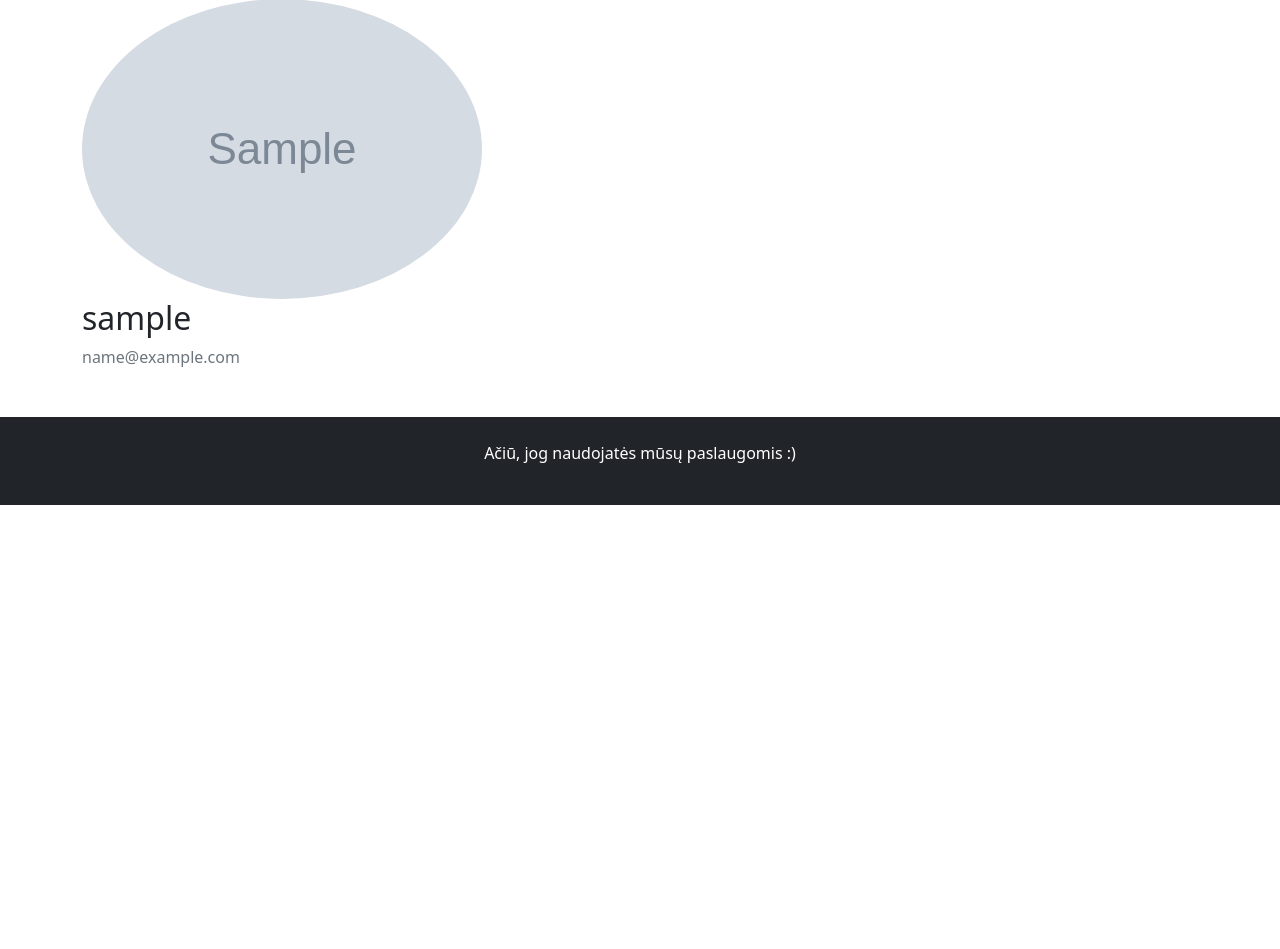
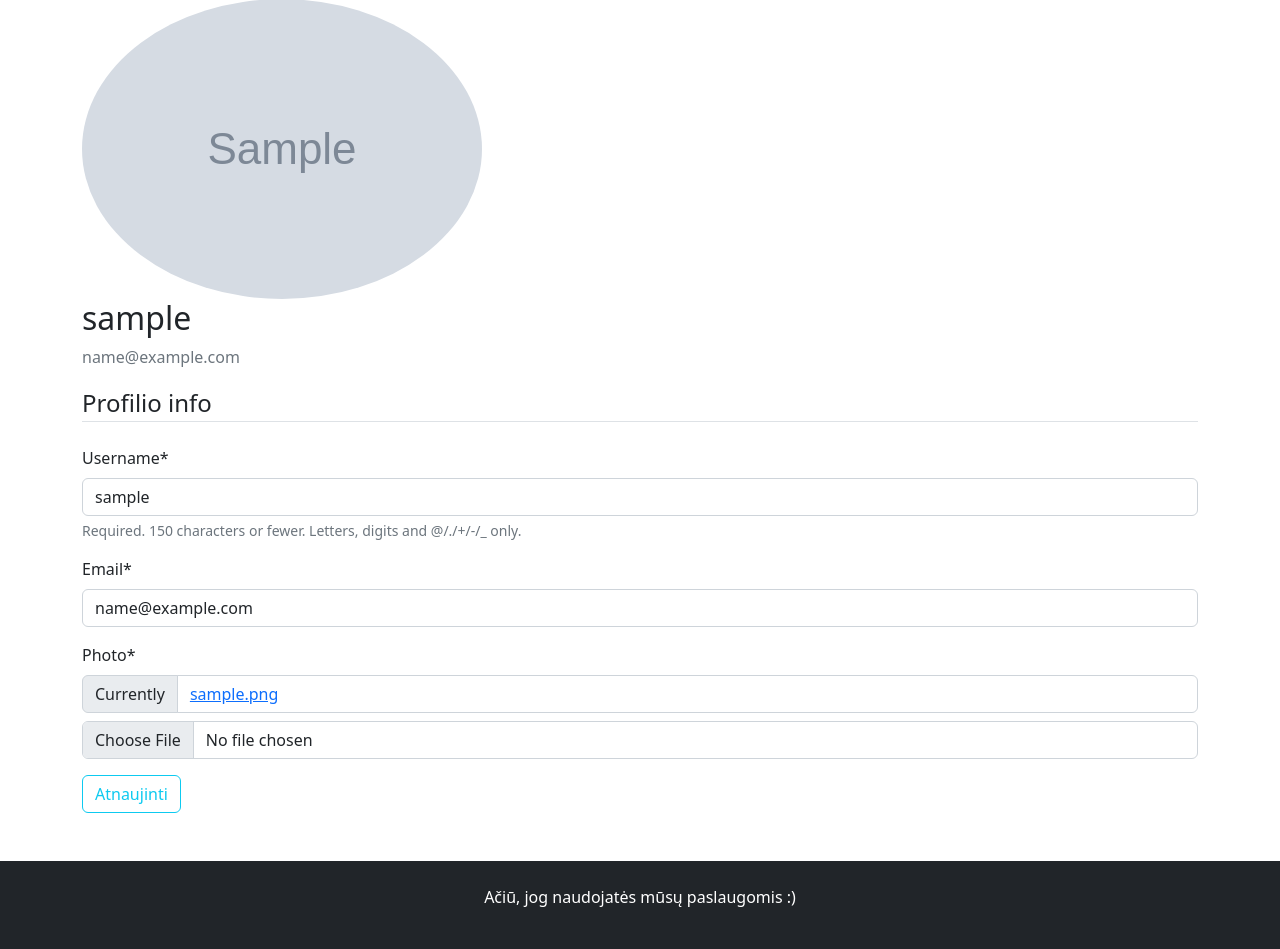
Before and after one commit to TomaDovydene/Autoservice_Django, a Django app: page /autoservice/profile/ in a window 1280 px wide. Shown: the part 305-1254 px from the top of the page. Before the commit the page ends 810 px from the top, so only its background shows below. Run offline with Django 4.2, Linux system fonts and the light colour scheme; a user stored in the database is signed in; tables that the repository leaves empty hold one stand-in row (values such as "Sample post"); grey boxes marked "Sample" are stand-in pictures; some libraries are stand-ins or nearby versions.

Commit message:
Galima profilio redagavimas vartotojui

```diff
--- a/mysite/autoservice/forms.py
+++ b/mysite/autoservice/forms.py
@@ -1,8 +1,24 @@
 from .models import OrderReview
 from django import forms
+from .models import Profile
+from django.contrib.auth.models import User
 
 class OrderReviewForm(forms.ModelForm):
     class Meta:
         model = OrderReview
         fields = ('content',)
         widgets = {'order': forms.HiddenInput(), 'reviewer': forms.HiddenInput()}
+
+
+class UserUpdateForm(forms.ModelForm):
+    email = forms.EmailField()
+
+    class Meta:
+        model = User
+        fields = ['username', 'email']
+
+
+class ProfileUpdateForm(forms.ModelForm):
+    class Meta:
+        model = Profile
+        fields = ['photo']
--- a/mysite/autoservice/templates/profile.html
+++ b/mysite/autoservice/templates/profile.html
@@ -1,6 +1,8 @@
 {% extends "base.html" %}
 
 {% block "title" %}Profilis{% endblock%}
+
+{% load crispy_forms_tags %}
 
 {% block "content" %}
     <div class="content-section">
@@ -11,5 +13,16 @@
           <p class="text-secondary">{{ user.email }}</p>
         </div>
       </div>
+        <form method="POST" enctype="multipart/form-data">
+            {% csrf_token %}
+            <fieldset class="form-group">
+                <legend class="border-bottom mb-4">Profilio info</legend>
+                {{ u_form|crispy }}
+                {{ p_form|crispy }}
+            </fieldset>
+            <div class="form-group">
+                <button class="btn btn-outline-info" type="submit">Atnaujinti</button>
+            </div>
+        </form>
     </div>
 {% endblock %}
--- a/mysite/autoservice/views.py
+++ b/mysite/autoservice/views.py
@@ -12,6 +12,7 @@ from django.contrib import messages
 from django.views.generic.edit import FormMixin
 from .forms import OrderReviewForm
 from django.contrib.auth.decorators import login_required
+from .forms import UserUpdateForm, ProfileUpdateForm
 
 # Create your views here.
 def index(request):
@@ -131,4 +132,20 @@ def register(request):
 
 @login_required
 def profile(request):
-    return render(request, 'profile.html')
+    if request.method == "POST":
+        u_form = UserUpdateForm(request.POST, instance=request.user)
+        p_form = ProfileUpdateForm(request.POST, request.FILES, instance=request.user.profile)
+        if u_form.is_valid() and p_form.is_valid():
+            u_form.save()
+            p_form.save()
+            messages.info(request, f"Profilis atnaujintas")
+            return redirect('profile')
+    else:
+        u_form = UserUpdateForm(instance=request.user)
+        p_form = ProfileUpdateForm(instance=request.user.profile)
+
+    context = {
+        'u_form': u_form,
+        'p_form': p_form,
+    }
+    return render(request, 'profile.html', context)
--- a/mysite/mysite/settings.py
+++ b/mysite/mysite/settings.py
@@ -43,6 +43,8 @@ ALLOWED_HOSTS = []
 INSTALLED_APPS = [
     'autoservice',
     'tinymce',
+    'crispy_forms',
+    'crispy_bootstrap5',
     'django.contrib.admin',
     'django.contrib.auth',
     'django.contrib.contenttypes',
@@ -171,3 +173,7 @@ TINYMCE_DEFAULT_CONFIG = {
     'menubar': True,
     'statusbar': True,
     }
+
+CRISPY_TEMPLATE_PACK = 'bootstrap5'
+
+CRISPY_ALLOWED_TEMPLATE_PACKS = 'bootstrap5'
--- a/requirements.txt
+++ b/requirements.txt
@@ -1,5 +1,7 @@
 asgiref==3.6.0
+crispy-bootstrap5==0.7
 Django==4.2
+django-crispy-forms==2.0
 django-tinymce==3.6.1
 Pillow==9.5.0
 pytz==2023.3
```
